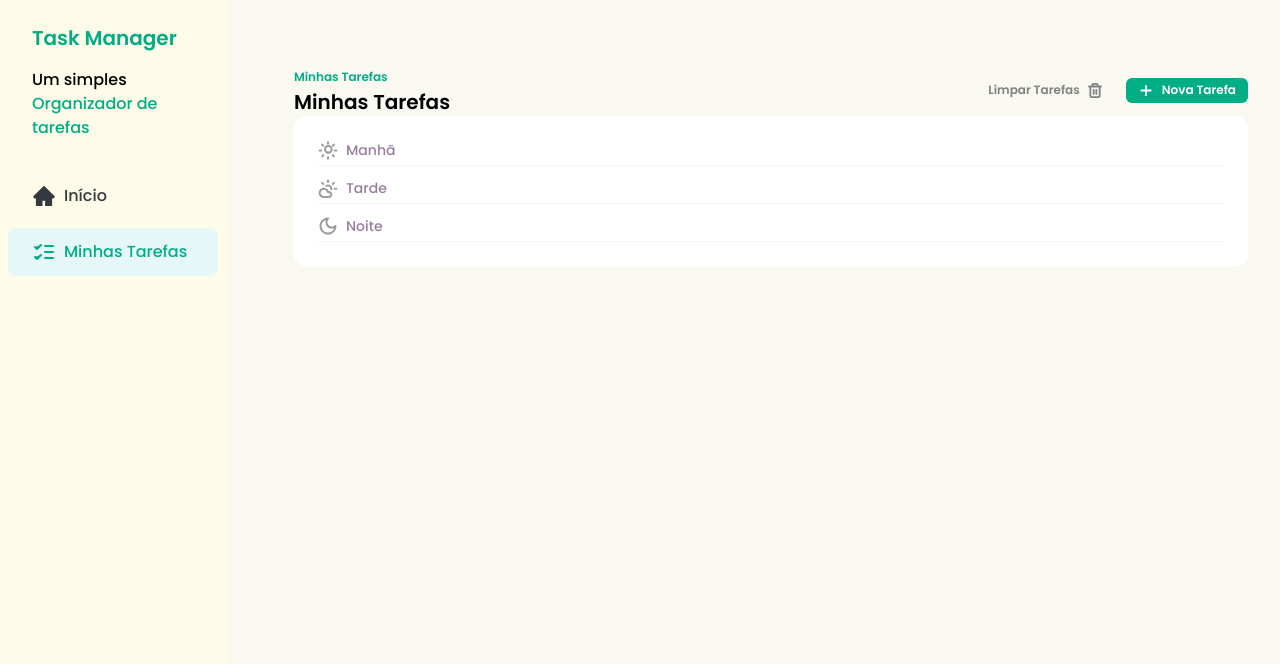
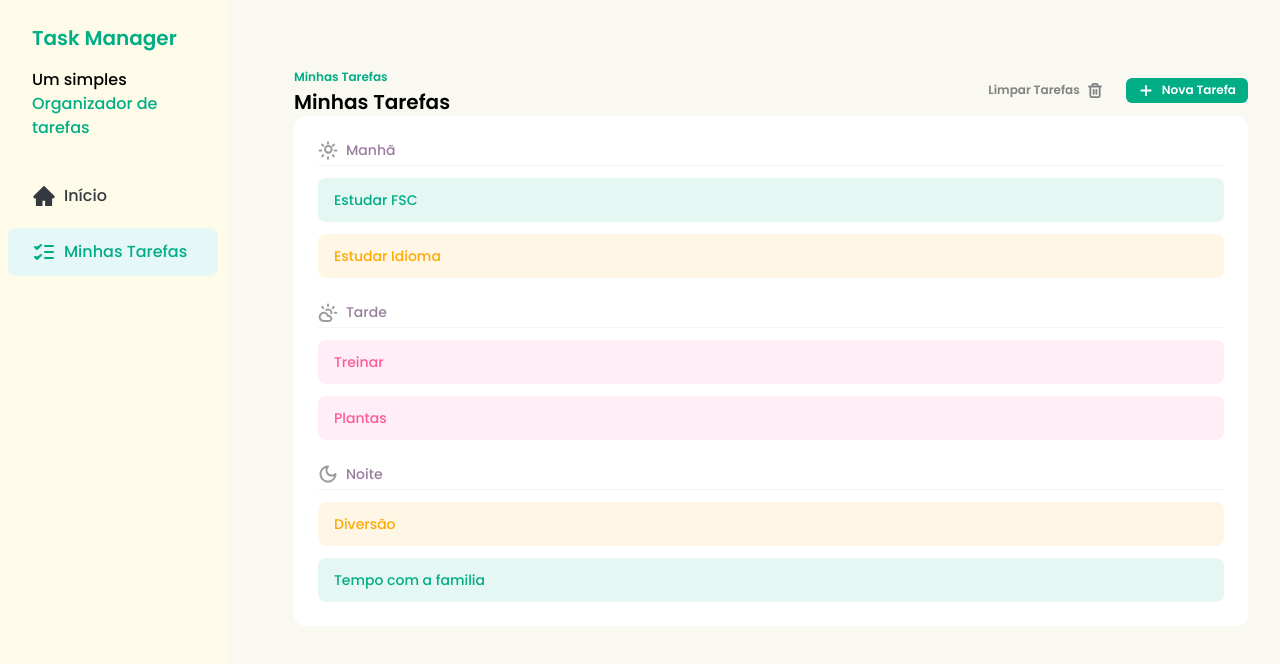
Before and after one commit to J27mendes/task-manager, a React (Vite) app: page / in a window 1280 px wide. Shown: the top 664 px of the page. Built offline with nearby package versions, Linux system fonts and the light colour scheme.

Commit message:
feat: ensure tasks are listed on TaskItem components

```diff
--- /dev/null
+++ b/src/components/TaskItem.jsx
@@ -0,0 +1,24 @@
+const TaskItem = ({ task }) => {
+  const getStatusClasses = () => {
+    if (task.status === 'done') {
+      return 'bg-[#00AD85] bg-opacity-10 text-[#00AD85]'
+    }
+
+    if (task.status === 'in_progress') {
+      return 'bg-[#FFAA04] bg-opacity-10 text-[#FFAA04]'
+    }
+
+    if (task.status === 'not_started') {
+      return 'bg-[#fE5A99] bg-opacity-10 text-[#fE5A99]'
+    }
+  }
+  return (
+    <div
+      className={`flex items-center gap-2 rounded-lg px-4 py-3 text-sm ${getStatusClasses()}`}
+    >
+      {task.title}
+    </div>
+  )
+}
+
+export default TaskItem
--- a/src/components/Tasks.jsx
+++ b/src/components/Tasks.jsx
@@ -5,8 +5,16 @@ import Sun from '../assets/icons/sun.svg?react'
 import Cloudsun from '../assets/icons/cloud-sun.svg?react'
 import Moon from '../assets/icons/moon.svg?react'
 import TasksDetach from './TasksDetach'
+import { useState } from 'react'
+import TaskManager from '../constants/taskManager'
+import TaskItem from './TaskItem'
 
 const Tasks = () => {
+  const [tasks] = useState(TaskManager)
+  const morningTasks = tasks.filter((task) => task.time === 'morning')
+  const afternoonTasks = tasks.filter((task) => task.time === 'afternoon')
+  const eveningTasks = tasks.filter((task) => task.time === 'evening')
+
   return (
     <div className="w-full px-8 py-16">
       <div className="flex w-full justify-between">
@@ -29,12 +37,21 @@ const Tasks = () => {
       <div className="rounded-xl bg-white p-6">
         <div className="space-y-3">
           <TasksDetach text={'Manhã'} icon={<Sun />} />
+          {morningTasks.map((task) => (
+            <TaskItem task={task} key={task.id} />
+          ))}
         </div>
-        <div className="my-3 space-y-6">
+        <div className="my-6 space-y-3">
           <TasksDetach text={'Tarde'} icon={<Cloudsun />} />
+          {afternoonTasks.map((task) => (
+            <TaskItem task={task} key={task.id} />
+          ))}
         </div>
         <div className="space-y-3">
           <TasksDetach text={'Noite'} icon={<Moon />} />
+          {eveningTasks.map((task) => (
+            <TaskItem task={task} key={task.id} />
+          ))}
         </div>
       </div>
     </div>
--- /dev/null
+++ b/src/constants/taskManager.js
@@ -0,0 +1,46 @@
+const TaskManager = [
+  {
+    id: 1,
+    title: 'Estudar FSC',
+    description: 'Estudar Programação',
+    time: 'morning',
+    status: 'done',
+  },
+  {
+    id: 2,
+    title: 'Estudar Idioma',
+    description: 'Utilizar Duolingo para Estudar Inglês',
+    time: 'morning',
+    status: 'in_progress',
+  },
+  {
+    id: 3,
+    title: 'Treinar',
+    description: 'Realizar no minimo 10km de ciclismo',
+    time: 'afternoon',
+    status: 'not_started',
+  },
+  {
+    id: 4,
+    title: 'Plantas',
+    description: 'Cuidar das plantas e dos bonzais',
+    time: 'afternoon',
+    status: 'not_started',
+  },
+  {
+    id: 5,
+    title: 'Diversão',
+    description: 'Jogar 10min no celular',
+    time: 'evening',
+    status: 'in_progress',
+  },
+  {
+    id: 6,
+    title: 'Tempo com a familia',
+    description: 'Dar atenção a minha esposa',
+    time: 'evening',
+    status: 'done',
+  },
+]
+
+export default TaskManager
```
